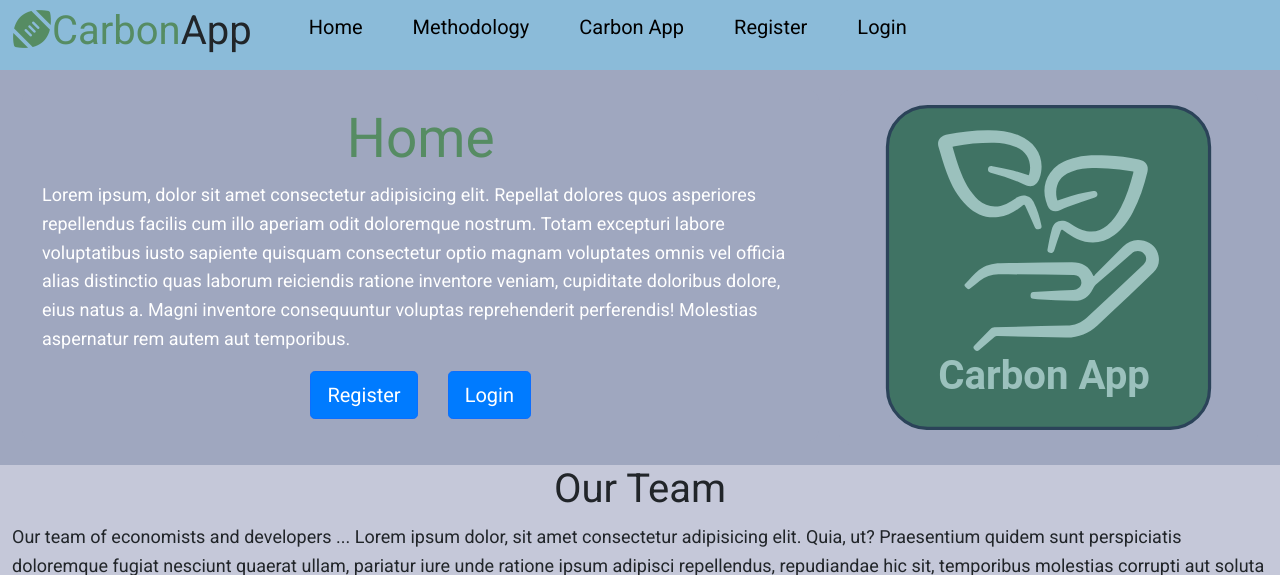
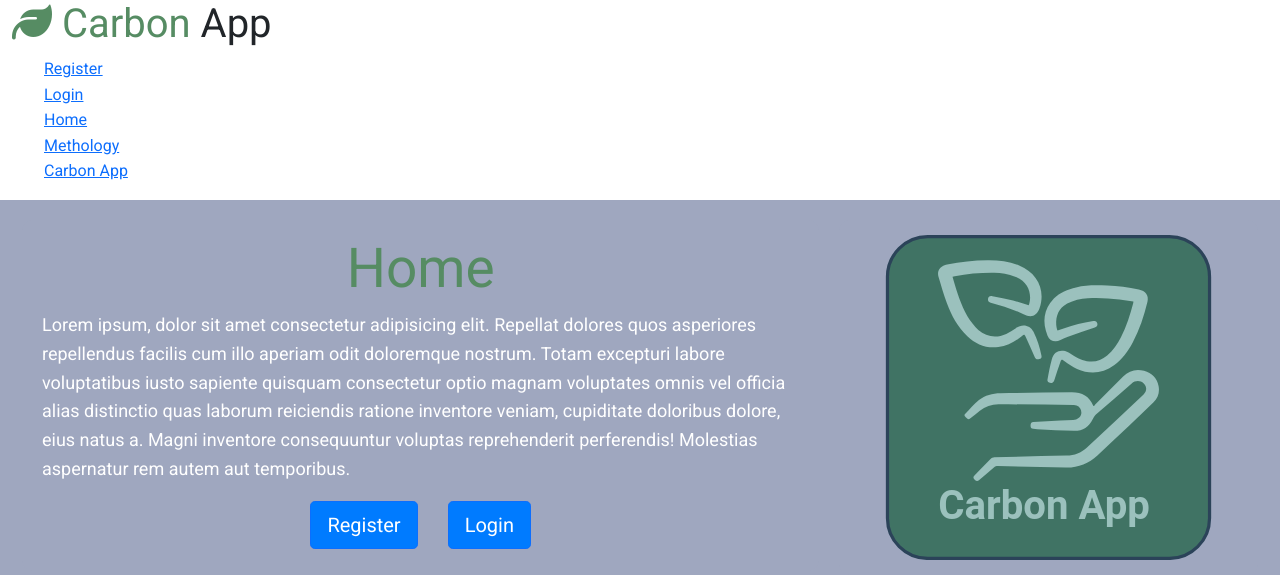
Before and after one commit to MartinAkselsen/AppMartin, a Flask app: page / in a window 1280 px wide. Shown: the top 575 px of the page. Run offline with Flask 2, Linux system fonts and the light colour scheme; some libraries are stand-ins or nearby versions.

Commit message:
Update layout.html

```diff
--- a/capp/templates/layout.html
+++ b/capp/templates/layout.html
@@ -1,11 +1,10 @@
 <!DOCTYPE html>
 <html>
     <head>
+      <!-- Font Awesome code -->
+      <link rel="stylesheet" href="https://cdnjs.cloudflare.com/ajax/libs/font-awesome/6.2.1/css/all.min.css" integrity="sha512-MV7K8+y+gLIBoVD59lQIYicR65iaqukzvf/nwasF0nqhPay5w/9lJmVM2hMDcnK1OnMGCdVK+iQrJ7lzPJQd1w==" crossorigin="anonymous" referrerpolicy="no-referrer" />
 
-     <!-- Font Awesome code -->
-     <link rel="stylesheet" href="https://cdnjs.cloudflare.com/ajax/libs/font-awesome/6.2.1/css/all.min.css" integrity="sha512-MV7K8+y+gLIBoVD59lQIYicR65iaqukzvf/nwasF0nqhPay5w/9lJmVM2hMDcnK1OnMGCdVK+iQrJ7lzPJQd1w==" crossorigin="anonymous" referrerpolicy="no-referrer"/>
-
-     <!--Import the Bootstrap CSS file -->
+      <!--Import the Bootstrap CSS file:-->
       <link
       href="https://cdn.jsdelivr.net/npm/bootstrap@5.0.1/dist/css/bootstrap.min.css"
       rel="stylesheet"
@@ -17,21 +16,20 @@
         href="https://cdn.jsdelivr.net/npm/bootstrap-icons@1.3.0/font/bootstrap-icons.css"
       />
 
+      <!-- Matjax -->
+      <script src="https://polyfill.io/v3/polyfill.min.js?features=es6"></script>
+      <script id="MathJax-script" async src="https://cdn.jsdelivr.net/npm/mathjax@3/es5/tex-mml-chtml.js"></script>
+
+
       <!-- CSS code -->
       <link rel="stylesheet" type="text/css" href="{{ url_for('static', filename='layout.css') }}">
       <link rel="stylesheet" type="text/css" href="{{ url_for('static', filename='home.css') }}">
       <link rel="stylesheet" type="text/css" href="{{ url_for('static', filename='methodology.css') }}">
       <link rel="stylesheet" type="text/css" href="{{ url_for('static', filename='carbon_app.css') }}">
-
+      <link rel="stylesheet" type="text/css" href="{{ url_for('static', filename='user.css') }}">
 
       <!-- To activate media queries in devices -->
       <meta name="viewport" content="user-scalable=yes, width=device-width, initial-scale=1">
-
-     <!-- MathJax -->
-     <script src="https://polyfill.io/v3/polyfill.min.js?features=es6"></script>
-     <script id="MathJax-script" async src="https://cdn.jsdelivr.net/npm/mathjax@3/es5/tex-mml-chtml.js"></script>
-
-
 
         {% if title %}
             <title>{{ title }}</title>
@@ -41,29 +39,28 @@
 
     </head>
     <body>
-
-        <section class="section_navbar">
+        <section class="section_carbon_app_navbar">
           <div class="container">
-                <div class="navbar">
+            <div class="carbon_app_navbar">
               <h1 class="logo">
-                        <span class="text-logo"><i class="fa-solid fa-football"></i>Carbon</span>App
+                <span class="text-logo"><i class="fa-solid fa-leaf"></i> Carbon</span> App
               </h1>
               <nav>
                 <ul>
-                            <li>
-                                <a href="{{url_for('home.home_home')}}">Home</a>
-                            </li>
-                            <li>
-                                <a href="{{url_for('methodology.methodology_home')}}">Methodology</a>
-                            </li>
-                            <li>
-                                <a href="{{url_for('carbon_app.carbon_app_home')}}">Carbon App</a>
-                            </li>
                     <li>
                       <a href="{{url_for('users.register')}}">Register</a>
                     </li>
                     <li>
                       <a href="{{url_for('users.login')}}">Login</a>
+                    </li>
+                    <li>
+                        <a href="{{url_for('home.home_home')}}">Home</a>
+                    </li>
+                    <li>
+                        <a href="{{url_for('methodology.methodology_home')}}">Methology</a>
+                    </li>
+                    <li>
+                        <a href="{{url_for('carbon_app.carbon_app_home')}}">Carbon App</a>
                     </li>
                 </ul>
               </nav>
@@ -79,12 +76,26 @@
               <h1>
                 Carbon App
                 <a href="#">
-                    <i class="fa-solid fa-football" style="color: #568c63"></i>
+                  <i class="fa-solid fa-circle-up" style="color: #568c63"></i>
                 </a>
               </h1>
             </div>
           </div>
         </section>
 
+        <!-- Bootstrap -->
+        <!-- Question Accordion -->
+        <script
+          src="https://cdn.jsdelivr.net/npm/bootstrap@5.0.1/dist/js/bootstrap.bundle.min.js"
+          integrity="sha384-gtEjrD/SeCtmISkJkNUaaKMoLD0//ElJ19smozuHV6z3Iehds+3Ulb9Bn9Plx0x4"
+          crossorigin="anonymous"
+        ></script>
+
+        <!-- Optional JavaScript -->
+        <!-- jQuery first, then Popper.js, then Bootstrap JS -->
+        <script src="https://code.jquery.com/jquery-3.3.1.slim.min.js" integrity="sha384-q8i/X+965DzO0rT7abK41JStQIAqVgRVzpbzo5smXKp4YfRvH+8abtTE1Pi6jizo" crossorigin="anonymous"></script>
+        <script src="https://cdnjs.cloudflare.com/ajax/libs/popper.js/1.14.7/umd/popper.min.js" integrity="sha384-UO2eT0CpHqdSJQ6hJty5KVphtPhzWj9WO1clHTMGa3JDZwrnQq4sF86dIHNDz0W1" crossorigin="anonymous"></script>
+        <script src="https://stackpath.bootstrapcdn.com/bootstrap/4.3.1/js/bootstrap.min.js" integrity="sha384-JjSmVgyd0p3pXB1rRibZUAYoIIy6OrQ6VrjIEaFf/nJGzIxFDsf4x0xIM+B07jRM" crossorigin="anonymous"></script>
+
     </body>
 </html>
```
Lines whose indentation alone changed are shown as unchanged.
